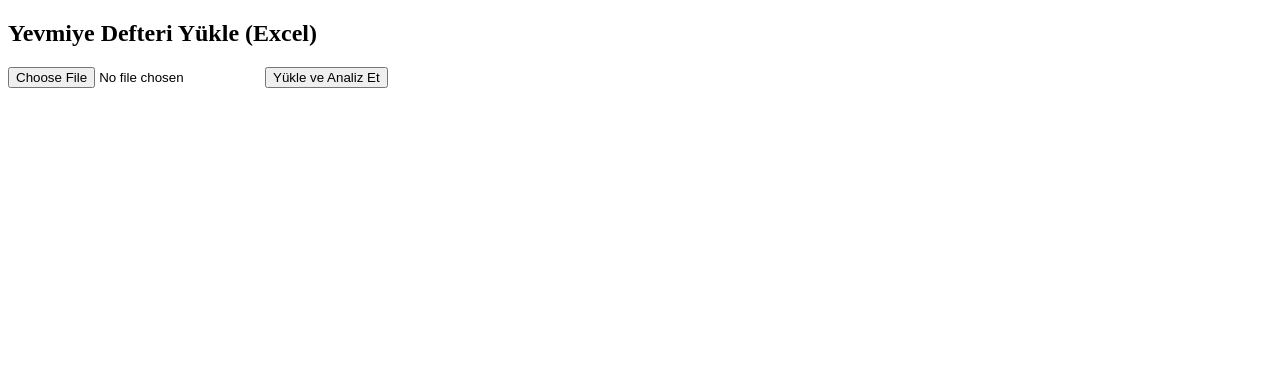
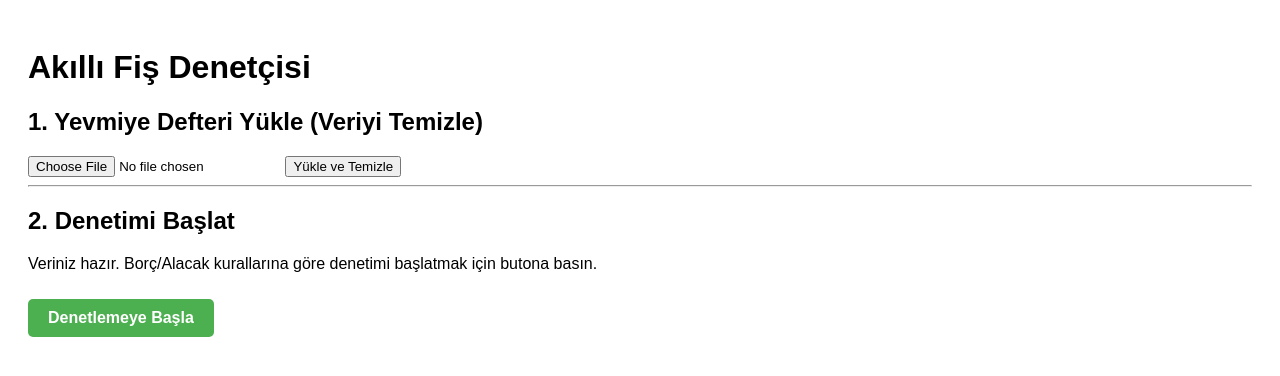
Before and after one commit to Orcunkus/akilli-fis-denetci, a Flask app: page / in a window 1280 px wide. Shown: the top 376 px of the page. Run offline with Flask 3, Linux system fonts and the light colour scheme; the visitor is signed in with stand-in values (Sample User, id 1).

Commit message:
Update index.html

```diff
--- a/templates/index.html
+++ b/templates/index.html
@@ -2,13 +2,55 @@
 <html lang="tr">
 <head>
     <meta charset="UTF-8">
-    <title>Akıllı Fiş Denetçisi (Render)</title>
+    <title>Akıllı Fiş Denetçisi</title>
+    <style>
+        body { font-family: Arial, sans-serif; padding: 20px; }
+        .success { color: green; border: 1px solid green; padding: 10px; margin-bottom: 15px; background-color: #E6FFE6; } /* Arka planı yeşile yakın yaptık */
+        .error { color: red; border: 1px solid red; padding: 10px; margin-bottom: 15px; }
+        table { border-collapse: collapse; width: 100%; margin-top: 20px; }
+        th, td { border: 1px solid #ddd; padding: 8px; text-align: left; }
+        th { background-color: #f2f2f2; }
+        .highlight { background-color: #FFCCCC !important; }
+
+        /* KRİTİK DÜZELTME: Butonu yeşil yapma */
+        .button-link {
+            display: inline-block;
+            padding: 10px 20px;
+            background-color: #4CAF50; /* Yeşil arka plan */
+            color: white; /* Beyaz yazı rengi */
+            text-align: center;
+            text-decoration: none;
+            border-radius: 5px;
+            font-weight: bold;
+            margin-top: 10px; /* Biraz boşluk bırak */
+        }
+    </style>
 </head>
 <body>
-    <h2>Yevmiye Defteri Yükle (Excel)</h2>
-    <form action="/upload" method="post" enctype="multipart/form-data">
-        <input type="file" name="dosya" accept=".xlsx">
-        <input type="submit" value="Yükle ve Analiz Et">
+    <h1>Akıllı Fiş Denetçisi</h1>
+
+    {% with messages = get_flashed_messages(with_categories=true) %}
+        {% if messages %}
+            {% for category, message in messages %}
+                <div class="{% if category == 'error' %}error{% else %}success{% endif %}">
+                    {{ message }}
+                </div>
+            {% endfor %}
+        {% endif %}
+    {% endwith %}
+
+    <h2>1. Yevmiye Defteri Yükle (Veriyi Temizle)</h2>
+    <form action="{{ url_for('upload_file') }}" method="post" enctype="multipart/form-data">
+        <input type="file" name="dosya" accept=".xlsx,.csv" required>
+        <input type="submit" value="Yükle ve Temizle">
     </form>
+
+    {% if data_loaded %}
+        <hr>
+        <h2>2. Denetimi Başlat</h2>
+        <p>Veriniz hazır. Borç/Alacak kurallarına göre denetimi başlatmak için butona basın.</p>
+        <a href="{{ url_for('denetle') }}" class="button-link">Denetlemeye Başla</a>
+    {% endif %}
+
 </body>
 </html>
```
